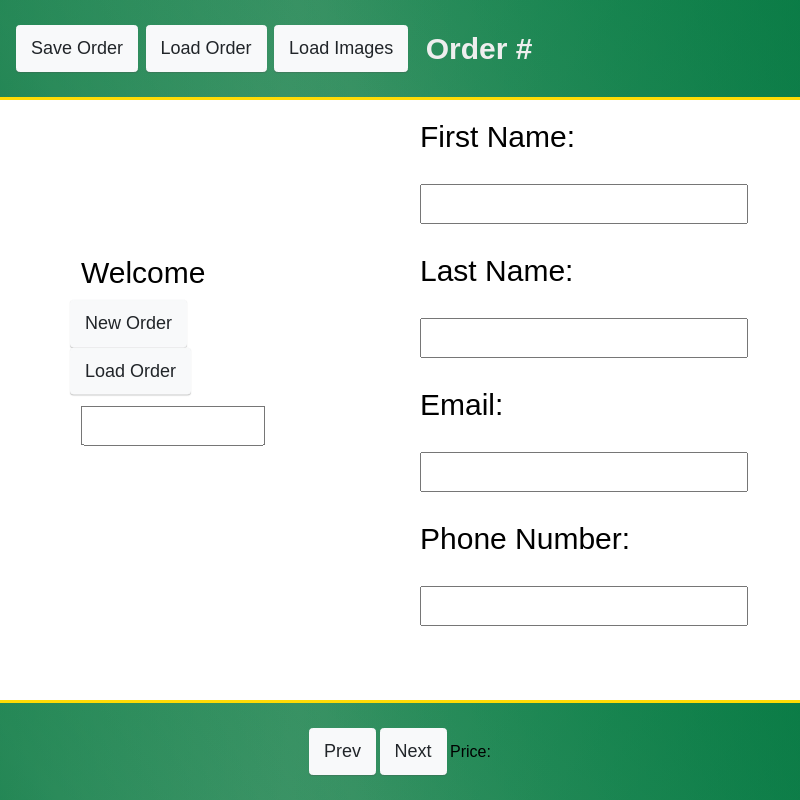
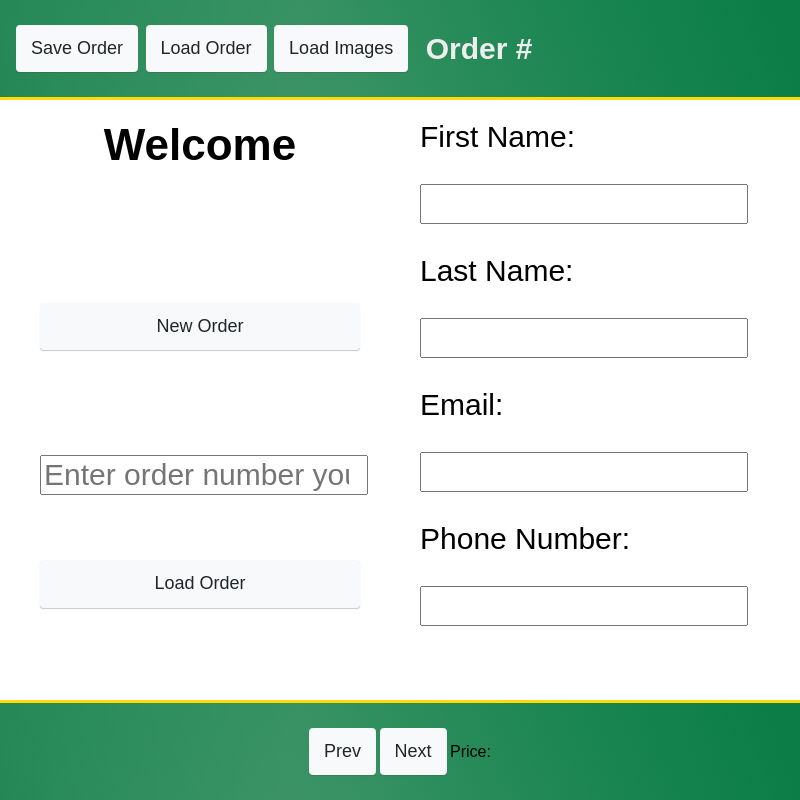
Before and after one commit to petreman/BookstoreCustomOrdering, an Electron app: page src/index.html in a window 800 px wide. Drawn offline with nearby package versions, Linux system fonts and the light colour scheme.

Commit message:
modified the welcome page
now it is all finished.

```diff
--- a/src/index.html
+++ b/src/index.html
@@ -45,14 +45,29 @@ Authors: Jinzhe Li, Philippe Nadon, Keegan Petreman -->
   <div id=welcome_section>
 
     <div class="welcome_wrapper">
+      <div class="grid-container">
 
-      <div id="welcome_box" class="left">
-        <div id="welcome_child">
-          <p>Welcome</p>
-          <button id="welcome_new" class="menu_btn">New Order</button i>
-          <br />
-          <button id="welcome_load" class="menu_btn">Load Order</button>
-          <input type="number" id="input_order_text"></input>
+        <div class="grid-item"><h1>Welcome</h1><br></div>
+
+        <div class="grid-item">
+          <button id="welcome_new" class="menu_btn" style="width: 80%; margin:10%;">New  Order</button i>
+        </div>
+
+        <div class="grid-item">
+          <div>
+            <input placeholder="Enter order number you want to load.."
+            type="number" id="input_order_text"
+            style="margin:auto 10%;">
+            </input>
+          </div>
+        </div>
+
+        <div class="grid-item">
+          <div>
+            <button id="welcome_load" class="menu_btn" style="width: 80%; margin:auto 10%;">
+            Load Order
+            </button>
+          </div>
         </div>
 
       </div>
--- a/src/style.css
+++ b/src/style.css
@@ -11,6 +11,25 @@ p {
   width: 90%;
   height: auto;
   font-family: sans-serif, "Open Sans", Arial;
+}
+
+h1{
+  font-size: 44px;
+  margin: 10px 5%;
+  width: 90%;
+  height: auto;
+  font-family: sans-serif, "Open Sans", Arial;
+}
+
+.grid-container {
+  display: grid;
+  width:50%;
+  grid-row-gap: 5%;
+  grid-template-columns: auto;
+}
+
+.grid-item {
+  text-align: center;
 }
 
 html{
```
